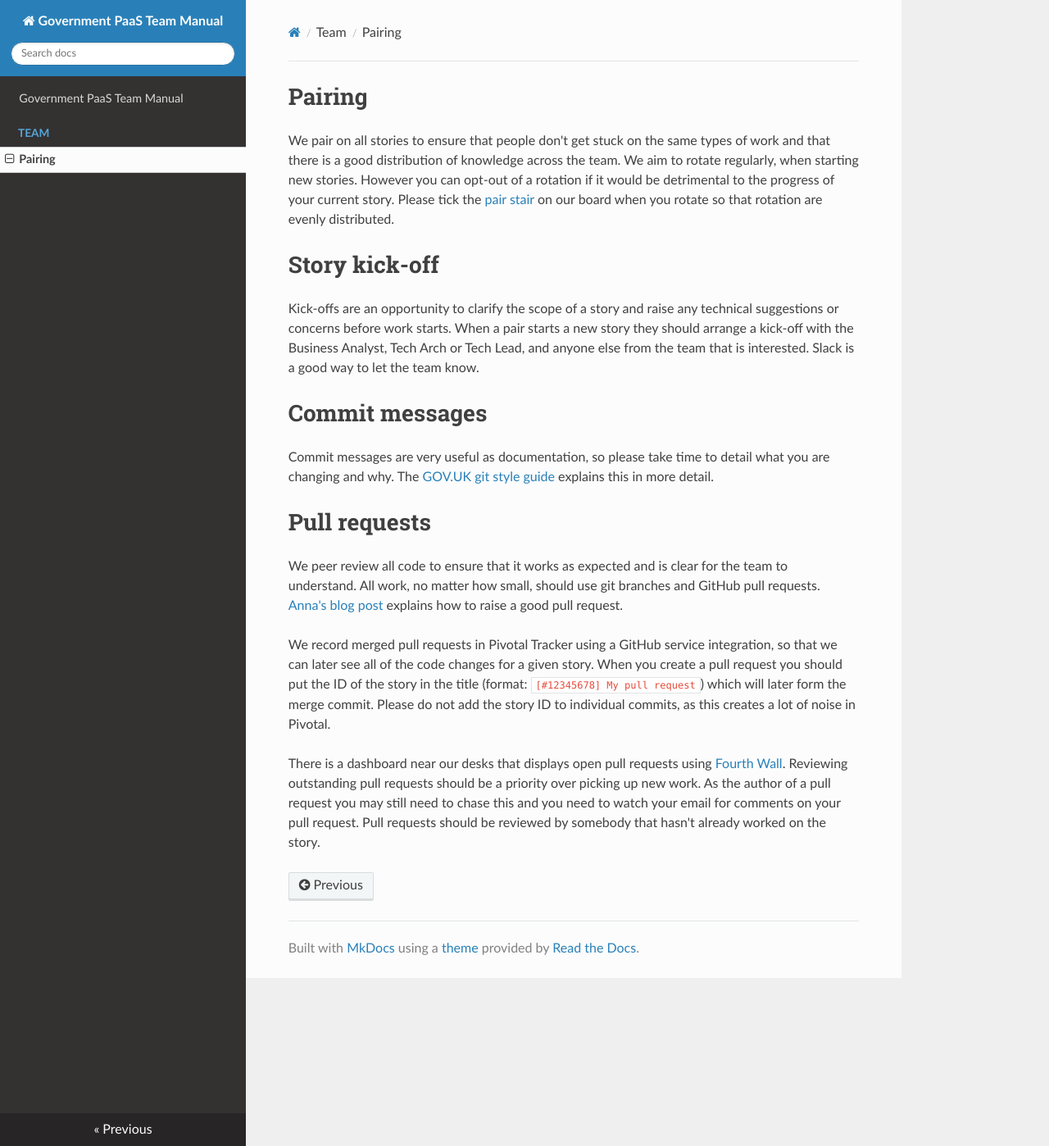
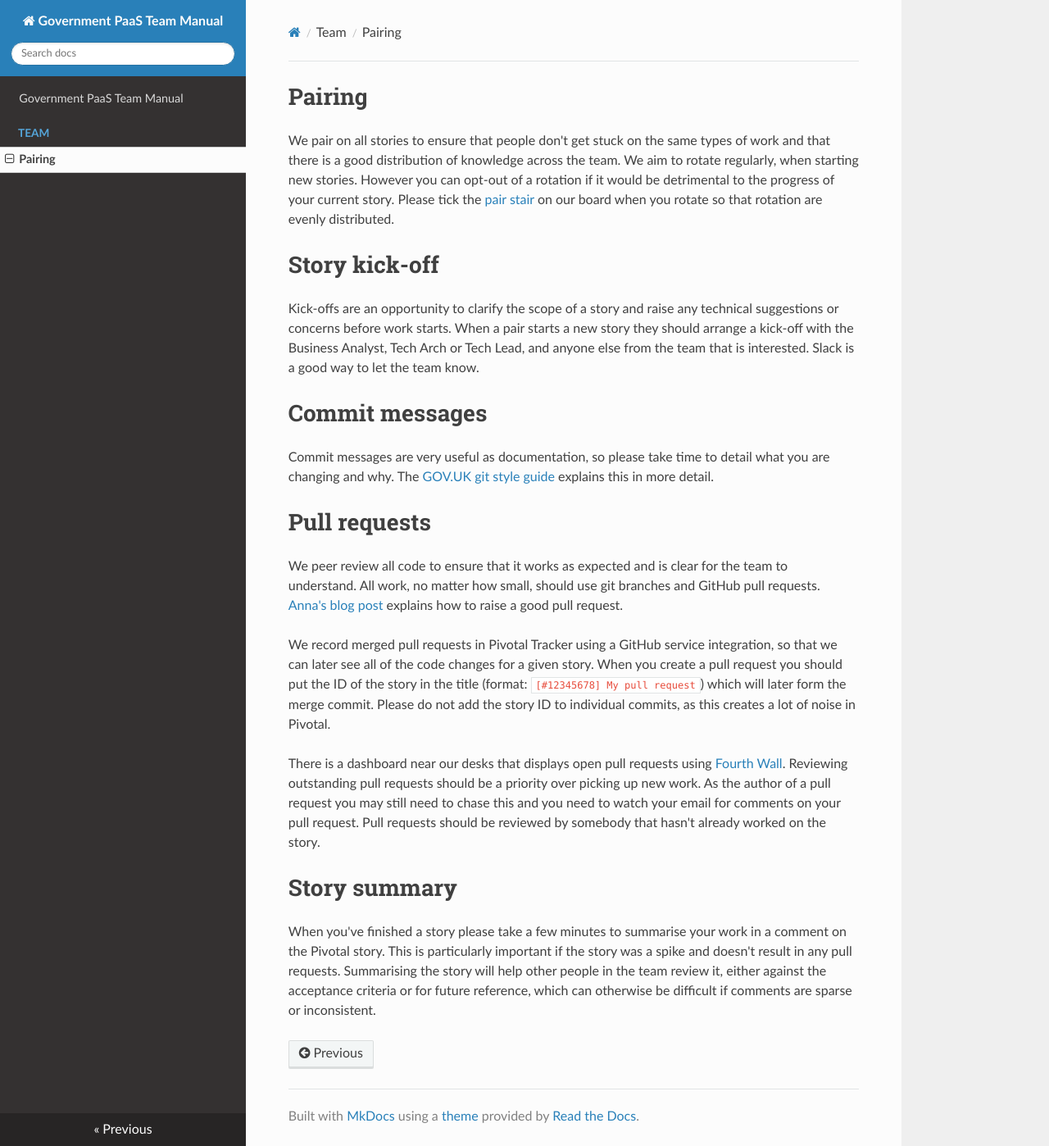
Before and after one commit to alphagov/paas-team-manual, an MkDocs documentation site: the page built from docs/team/working_practices.md, in a window 1280 px wide and 1398 px high. Shown: the whole window at 82% size. Built offline with MkDocs 1.6.1, drawn with Linux system fonts in a browser that asks for light colours; nearby versions of some CDN libraries.

Commit message:
Working practices: add story summary
Again something that we've been doing but haven't clearly documented.

```diff
--- a/docs/team/working_practices.md
+++ b/docs/team/working_practices.md
@@ -49,3 +49,12 @@ request. Pull requests should be reviewed by somebody that hasn't already
 worked on the story.
 
 [Fourth Wall]: https://github.com/alphagov/fourth-wall
+
+# Story summary
+
+When you've finished a story please take a few minutes to summarise your
+work in a comment on the Pivotal story. This is particularly important if
+the story was a spike and doesn't result in any pull requests. Summarising
+the story will help other people in the team review it, either against the
+acceptance criteria or for future reference, which can otherwise be
+difficult if comments are sparse or inconsistent.
```
